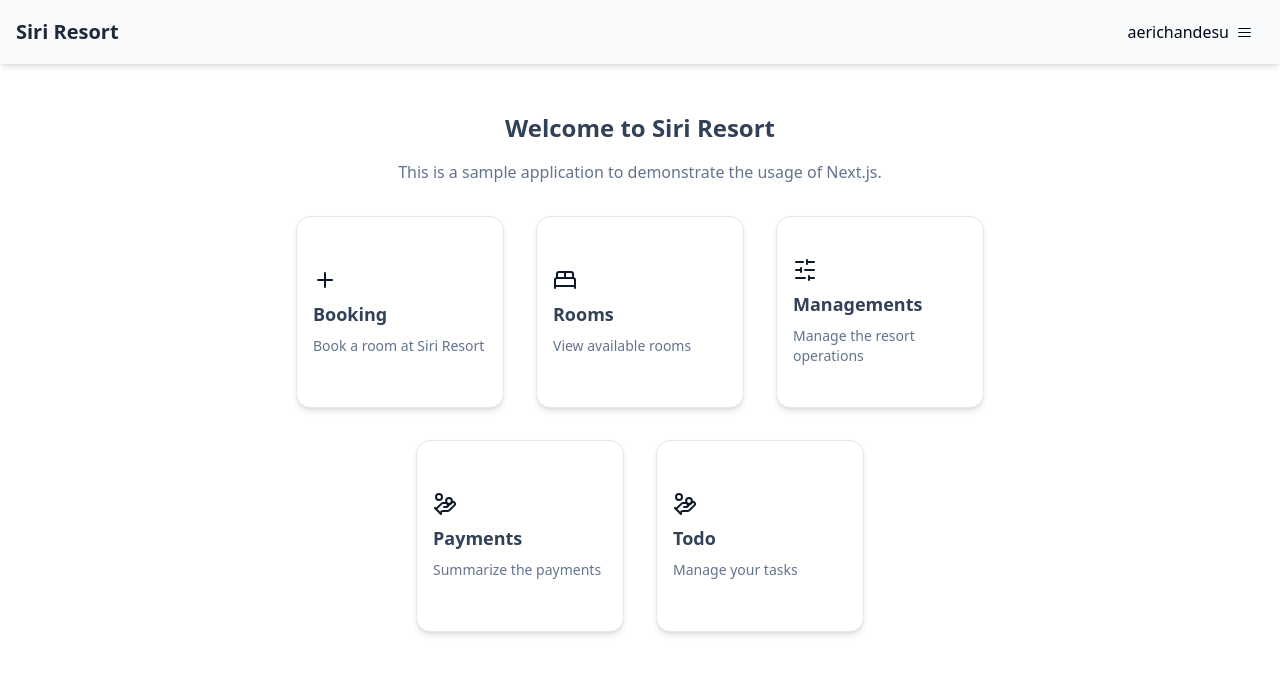
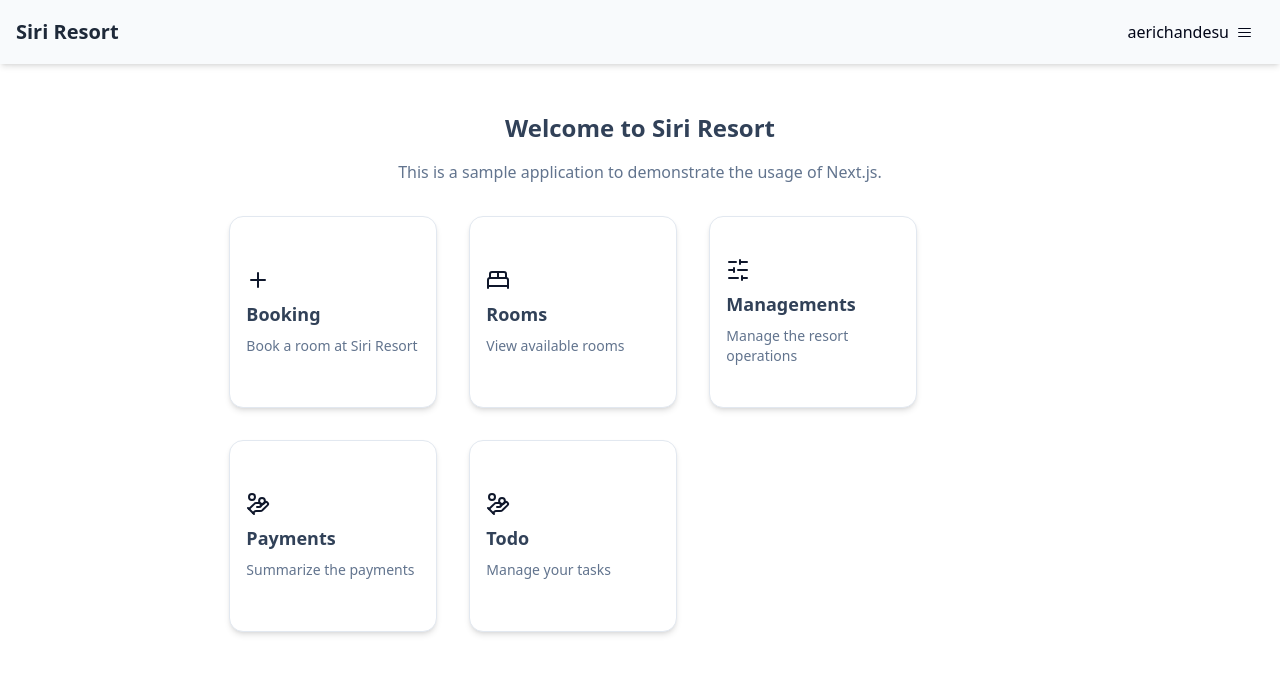
Before and after one commit to coregatekit/siri-next-app, a Next.js app: page / in a window 1280 px wide. Shown: the top 674 px of the page. Built offline with nearby package versions, Linux system fonts and the light colour scheme.

Commit message:
update menu design

```diff
--- a/components/menu.tsx
+++ b/components/menu.tsx
@@ -9,7 +9,7 @@ type Props = {
 
 export default function Menu({ menus }: Props) {
 	return (
-		<div className='flex flex-wrap w-4/6 justify-center'>
+		<div className='flex flex-wrap w-4/6 justify-start items-center'>
 			{menus.map((menu) => (
 				<Card
 					key={menu.name}
```
